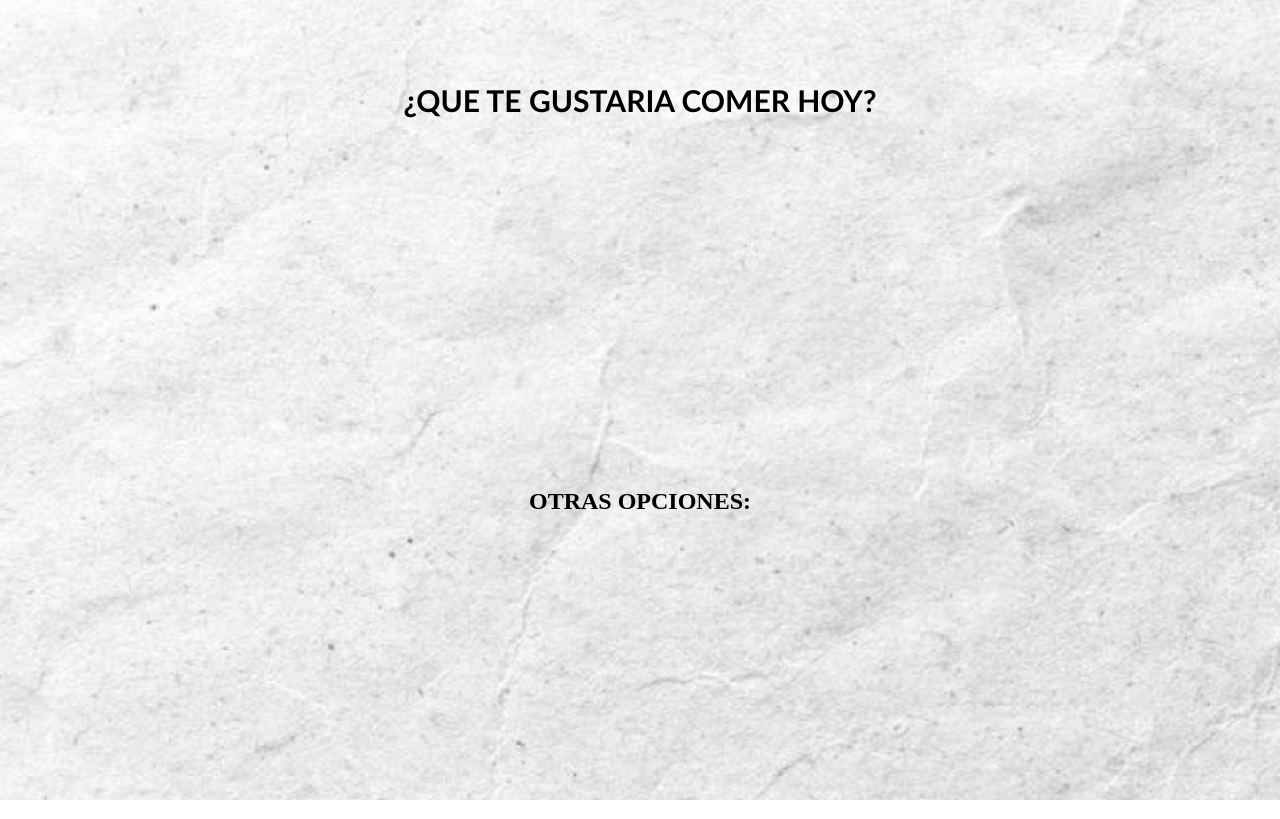
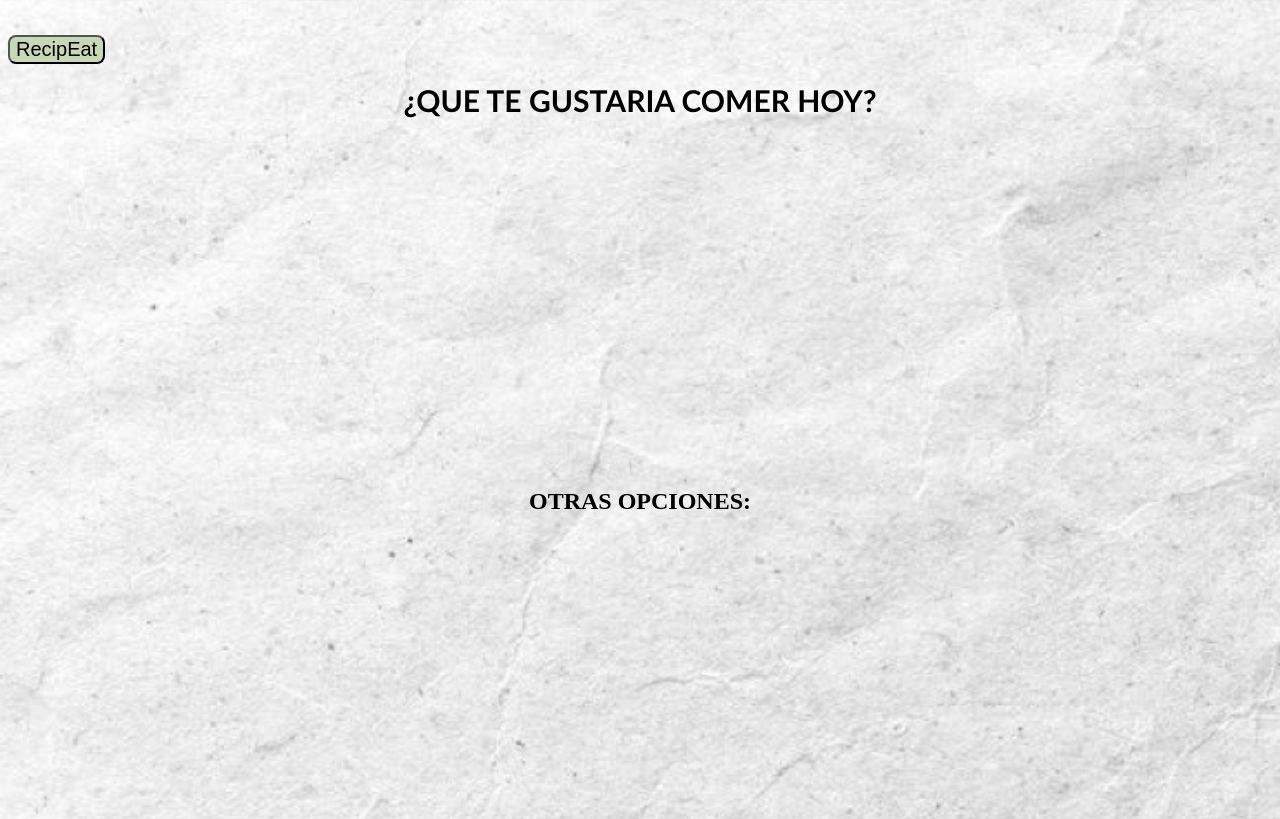
Before and after one commit to 3-TIC-ORT/proyecto-recetasya, a plain HTML site: page RecipEat FRONTEND/RecipEat.html in a window 1280 px wide. Shown: the top 819 px of the page. Drawn offline with Linux system fonts and the light colour scheme.

Commit message:
Agregue un boton

```diff
--- a/RecipEat FRONTEND/RecipEat.css
+++ b/RecipEat FRONTEND/RecipEat.css
@@ -14,3 +14,16 @@ body{
     text-align: center;
     margin-top: 370px;
 }
+
+.bre{
+    margin-top: -500px;
+    border-radius: 9px;
+    aspect-ratio: 1/1;
+    object-fit: cover;
+}
+
+.b1{
+    background-color: #C8D7B8;
+    font-size: 20px;
+    border-radius: 8px;
+}
--- a/RecipEat FRONTEND/RecipEat.html
+++ b/RecipEat FRONTEND/RecipEat.html
@@ -10,5 +10,9 @@
 <body>
     <div class="qtgch"><h2>¿QUE TE GUSTARIA COMER HOY?</h2> </div>
     <div class="OP"><h2>OTRAS OPCIONES: </h2></div>
+
+    <div class="bre"> <button class="b1">RecipEat</button>
+    <p id="mensaje"></p> </div>
+
 </body>
 </html>
```
